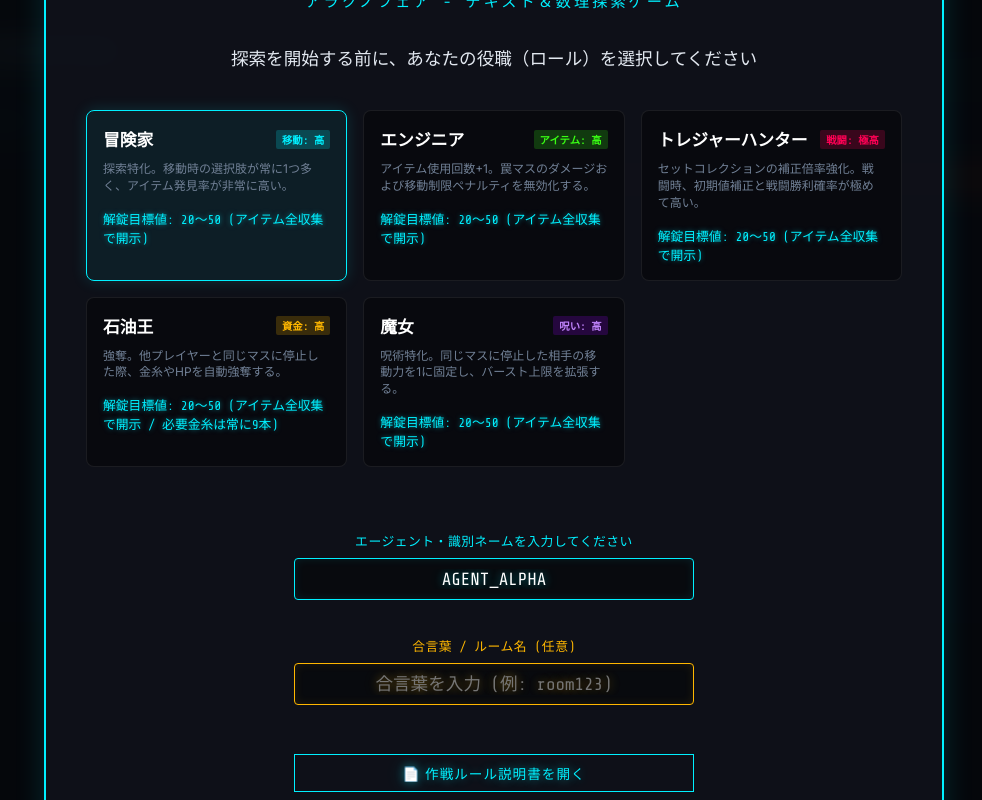
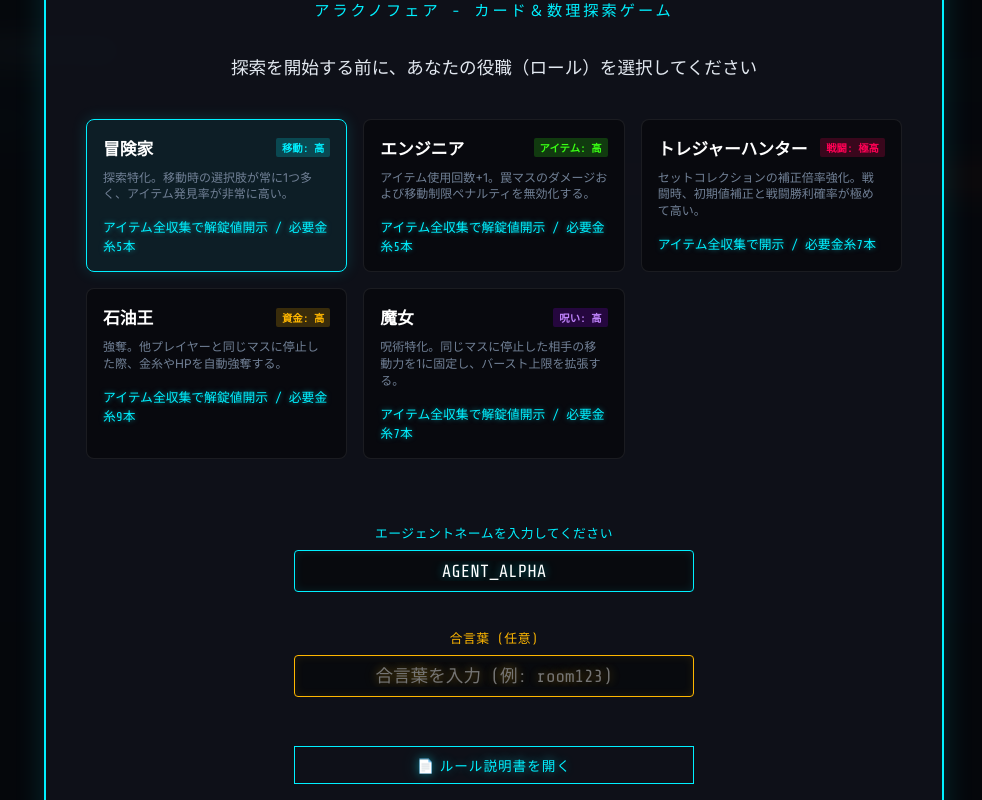
Before and after one commit to mos3546-max/ArachnoFair, a website built with Vite: page frontend/index.html in a window 1280 px wide. Shown: the whole page, without its empty margins (146-1128 px from the left). Built offline with nearby package versions, Linux system fonts and the light colour scheme; files whose address does not match are found by name.

Commit message:
HTMLの修正

```diff
--- a/frontend/index.html
+++ b/frontend/index.html
@@ -18,7 +18,7 @@
   <div id="role-select-overlay" class="overlay">
     <div class="overlay-content">
       <h1 class="glow-text">ARACHNOFAIR</h1>
-      <p class="subtitle">アラクノフェア - テキスト＆数理探索ゲーム</p>
+      <p class="subtitle">アラクノフェア - カード＆数理探索ゲーム</p>
       <h2>探索を開始する前に、あなたの役職（ロール）を選択してください</h2>
 
       <div class="role-grid">
@@ -28,7 +28,7 @@
             <span class="role-badge speed">移動: 高</span>
           </div>
           <p class="role-desc">探索特化。移動時の選択肢が常に1つ多く、アイテム発見率が非常に高い。</p>
-          <div class="text-cyan" style="font-family: var(--font-mono); font-size: 0.8rem; margin-top: 4px;">解錠目標値: 20〜50 (アイテム全収集で開示)</div>
+          <div class="text-cyan" style="font-family: var(--font-mono); font-size: 0.8rem; margin-top: 4px;">アイテム全収集で解錠値開示 / 必要金糸5本</div>
         </div>
 
         <div class="role-card" data-role="engineer">
@@ -37,7 +37,7 @@
             <span class="role-badge item">アイテム: 高</span>
           </div>
           <p class="role-desc">アイテム使用回数+1。罠マスのダメージおよび移動制限ペナルティを無効化する。</p>
-          <div class="text-cyan" style="font-family: var(--font-mono); font-size: 0.8rem; margin-top: 4px;">解錠目標値: 20〜50 (アイテム全収集で開示)</div>
+          <div class="text-cyan" style="font-family: var(--font-mono); font-size: 0.8rem; margin-top: 4px;">アイテム全収集で解錠値開示 / 必要金糸5本</div>
         </div>
 
         <div class="role-card" data-role="treasure_hunter">
@@ -46,7 +46,7 @@
             <span class="role-badge combat">戦闘: 極高</span>
           </div>
           <p class="role-desc">セットコレクションの補正倍率強化。戦闘時、初期値補正と戦闘勝利確率が極めて高い。</p>
-          <div class="text-cyan" style="font-family: var(--font-mono); font-size: 0.8rem; margin-top: 4px;">解錠目標値: 20〜50 (アイテム全収集で開示)</div>
+          <div class="text-cyan" style="font-family: var(--font-mono); font-size: 0.8rem; margin-top: 4px;">アイテム全収集で開示 / 必要金糸7本</div>
         </div>
 
         <div class="role-card" data-role="tycoon">
@@ -55,7 +55,7 @@
             <span class="role-badge gold">資金: 高</span>
           </div>
           <p class="role-desc">強奪。他プレイヤーと同じマスに停止した際、金糸やHPを自動強奪する。</p>
-          <div class="text-cyan" style="font-family: var(--font-mono); font-size: 0.8rem; margin-top: 4px;">解錠目標値: 20〜50 (アイテム全収集で開示 / 必要金糸は常に9本)</div>
+          <div class="text-cyan" style="font-family: var(--font-mono); font-size: 0.8rem; margin-top: 4px;">アイテム全収集で解錠値開示 / 必要金糸9本</div>
         </div>
 
         <div class="role-card" data-role="witch">
@@ -64,25 +64,25 @@
             <span class="role-badge curse">呪い: 高</span>
           </div>
           <p class="role-desc">呪術特化。同じマスに停止した相手の移動力を1に固定し、バースト上限を拡張する。</p>
-          <div class="text-cyan" style="font-family: var(--font-mono); font-size: 0.8rem; margin-top: 4px;">解錠目標値: 20〜50 (アイテム全収集で開示)</div>
+          <div class="text-cyan" style="font-family: var(--font-mono); font-size: 0.8rem; margin-top: 4px;">アイテム全収集で解錠値開示 / 必要金糸7本</div>
         </div>
       </div>
 
       <!-- プレイヤーネーム入力欄 -->
       <div class="name-input-container" style="margin: 24px 0 12px 0; width: 100%; max-width: 400px; display: flex; flex-direction: column; align-items: center; gap: 8px;">
-        <label for="player-name-input" style="color: var(--color-cyan); font-family: var(--font-mono); font-size: 0.8rem; letter-spacing: 0.5px; text-transform: uppercase;">エージェント・識別ネームを入力してください</label>
+        <label for="player-name-input" style="color: var(--color-cyan); font-family: var(--font-mono); font-size: 0.8rem; letter-spacing: 0.5px; text-transform: uppercase;">エージェントネームを入力してください</label>
         <input type="text" id="player-name-input" value="AGENT_ALPHA" style="width: 100%; padding: 10px; background: rgba(0, 0, 0, 0.4); border: 1px solid var(--color-cyan); border-radius: 4px; color: #fff; font-family: var(--font-mono); text-align: center; font-size: 1.1rem; text-shadow: var(--glow-cyan); outline: none; box-shadow: inset 0 0 10px rgba(0, 240, 255, 0.1);">
       </div>
 
       <!-- カスタムルーム名（合言葉）入力欄 -->
       <div class="room-input-container" style="margin: 0 0 20px 0; width: 100%; max-width: 400px; display: flex; flex-direction: column; align-items: center; gap: 8px;">
-        <label for="room-name-input" style="color: var(--color-gold); font-family: var(--font-mono); font-size: 0.8rem; letter-spacing: 0.5px; text-transform: uppercase;">合言葉 / ルーム名 (任意)</label>
+        <label for="room-name-input" style="color: var(--color-gold); font-family: var(--font-mono); font-size: 0.8rem; letter-spacing: 0.5px; text-transform: uppercase;">合言葉 (任意)</label>
         <input type="text" id="room-name-input" placeholder="合言葉を入力 (例: room123)" style="width: 100%; padding: 10px; background: rgba(0, 0, 0, 0.4); border: 1px solid var(--color-gold); border-radius: 4px; color: #fff; font-family: var(--font-mono); text-align: center; font-size: 1.1rem; text-shadow: var(--glow-gold); outline: none; box-shadow: inset 0 0 10px rgba(255, 183, 0, 0.1);">
       </div>
 
       <!-- ルール説明ボタン -->
       <div style="margin: 5px 0 15px 0; width: 100%; max-width: 400px; display: flex; justify-content: center;">
-        <button id="show-rules-btn" type="button" class="cyber-btn-outline" style="border-color: var(--color-cyan); color: var(--color-cyan); text-shadow: var(--glow-cyan); padding: 8px 16px; font-size: 0.85rem; width: 100%;">📄 作戦ルール説明書を開く</button>
+        <button id="show-rules-btn" type="button" class="cyber-btn-outline" style="border-color: var(--color-cyan); color: var(--color-cyan); text-shadow: var(--glow-cyan); padding: 8px 16px; font-size: 0.85rem; width: 100%;">📄 ルール説明書を開く</button>
       </div>
 
       <div style="display: flex; gap: 16px; margin-top: 8px; width: 100%; max-width: 440px; justify-content: center;">
@@ -171,7 +171,7 @@
     <!-- ヘッダーエリア -->
     <header class="game-header">
       <div class="logo">
-        <h1 class="glow-text">ARACHNOFAIR <span class="version">v1.2.0</span></h1>
+        <h1 class="glow-text">ARACHNOFAIR</h1>
       </div>
       <div class="game-info">
         <div class="info-block">
@@ -237,7 +237,7 @@
             </div>
             <div class="status-item flex-row">
               <div>
-                <span class="label">所持金糸 (蓄積)</span>
+                <span class="label">所持金糸</span>
                 <!-- ドミニオン風強調表示 (枠の外に浮き出ているような強調表示) -->
                 <div class="thread-display-container">
                   <span id="thread-count" class="value glow-num">0</span>
@@ -249,13 +249,12 @@
               </div>
             </div>
             <div class="status-item">
-              <span class="label">獲得アイテム (セット効果狙い)</span>
+              <span class="label">獲得アイテム</span>
               <div id="item-list" class="badge-list">
                 <span class="badge empty">なし</span>
               </div>
             </div>
             <div class="status-item">
-              <span class="label">入手した2進数ヒント (ON/OFF状態)</span>
               <div id="hint-list" class="hint-list">
                 <span class="hint-empty">探索でヒントを見つけましょう...</span>
               </div>
@@ -278,7 +277,7 @@
 
             <!-- ダイスを振るフェーズ -->
             <div id="ctrl-roll" class="ctrl-group hidden">
-              <p class="prompt-text">あなたのターンです。移動用のダイスをロールしてください。</p>
+              <p class="prompt-text">あなたのターンです。ダイスをロールしてください。</p>
               <button id="roll-dice-btn" class="cyber-btn pulse-glow">ダイスをロール</button>
             </div>
 
@@ -314,7 +313,7 @@
                   </div>
                 </div>
               </div>
-              <p class="prompt-text">手札からカードを選択して出してください（累積が2000を超えるとバースト自滅）。</p>
+              <p class="prompt-text">手札からカードを選択して出してください（累積が上限値を超えるとバースト）。</p>
               <div id="combat-hand" class="card-hand">
                 <!-- 手札カードが動的に表示されます -->
               </div>
@@ -373,9 +372,9 @@
               <h3 class="glow-text text-green">VICTORY REWARD</h3>
               <p class="prompt-text">戦闘に勝利しました！略奪する報酬を選択してください。</p>
               <div class="btn-grid">
-                <button id="claim-loot-btn" class="cyber-btn success-glow">アイテムを略奪する</button>
-                <button id="claim-thread-btn" class="cyber-btn success-glow">金糸を強奪する</button>
-                <button id="claim-destroy-btn" class="cyber-btn success-glow">手札を破壊する</button>
+                <button id="claim-loot-btn" class="cyber-btn success-glow">アイテム略奪</button>
+                <button id="claim-thread-btn" class="cyber-btn success-glow">金糸強奪</button>
+                <button id="claim-destroy-btn" class="cyber-btn success-glow">手札破壊</button>
               </div>
             </div>
 
@@ -383,7 +382,7 @@
             <div id="ctrl-gameover" class="ctrl-group hidden">
               <h3 id="game-over-title" class="glow-text text-green">GAME OVER</h3>
               <p id="game-over-desc" class="prompt-text">-</p>
-              <button id="play-again-btn" class="cyber-btn pulse-glow">もう一度プレイする</button>
+              <button id="play-again-btn" class="cyber-btn pulse-glow">ホームに戻る</button>
             </div>
 
           </div>
```
